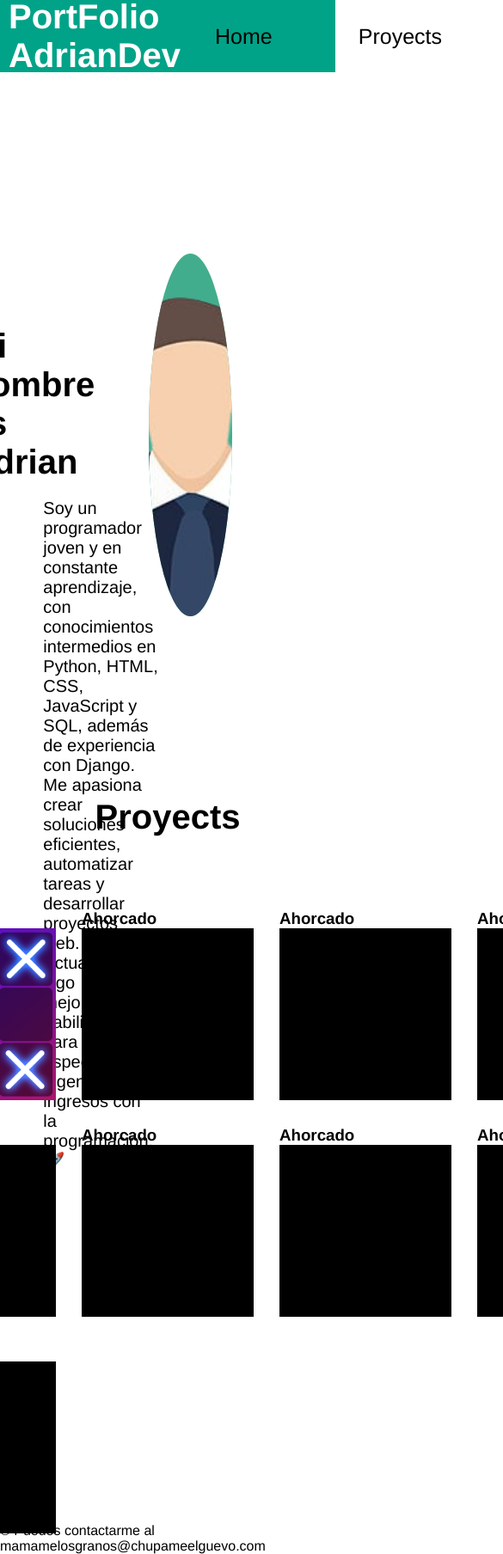
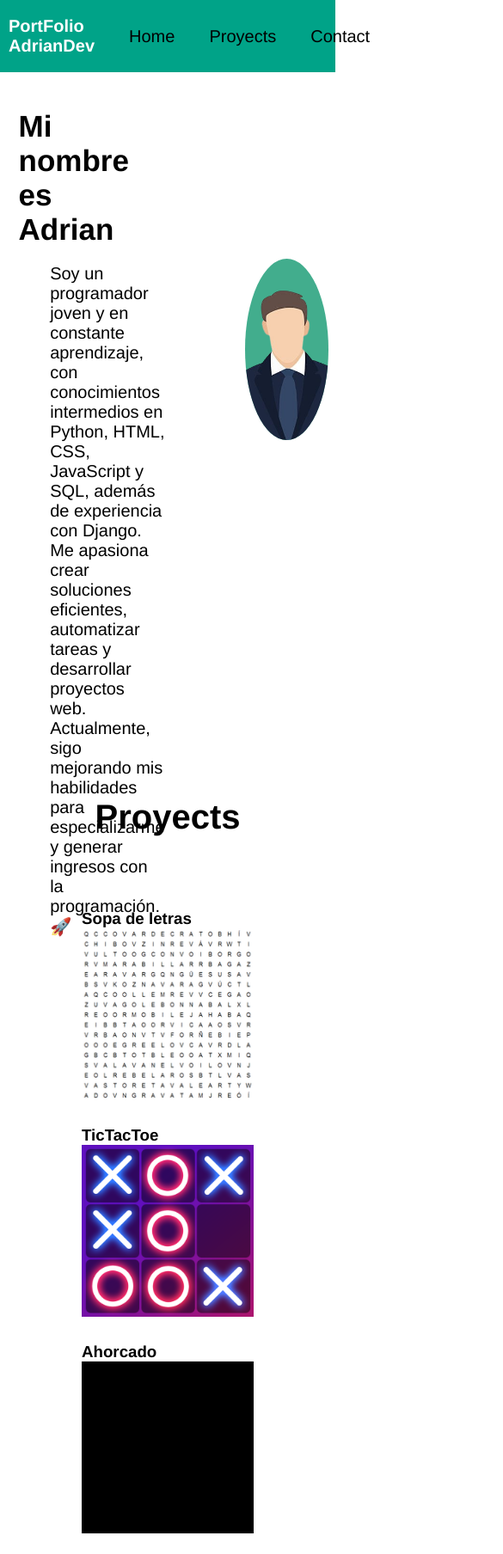
Before and after one commit to G3NIUS-FRM/PrimeraPaginaWeb, a plain HTML site: page index.html in a window 390 px wide. Shown: the top 1808 px of the page at 86% size, 585 px wide, since content can reach past the window. After the commit the page ends 1784 px from the top, so only its background shows below. Drawn offline with Linux system fonts and the light colour scheme.

Commit message:
Responsive

```diff
--- a/index.html
+++ b/index.html
@@ -47,51 +47,8 @@
                 <div class="img-proyects">
                 </div>
             </article>
-            <article>
-                <h3>Ahorcado</h3>
-                <div class="img-proyects">
-                </div>
-            </article>
-            <article>
-                <h3>Ahorcado</h3>
-                <div class="img-proyects">
-                </div>
-            </article>
-            <article>
-                <h3>Ahorcado</h3>
-                <div class="img-proyects">
-                </div>
-            </article>
-            <article>
-                <h3>Ahorcado</h3>
-                <div class="img-proyects">
-                </div>
-            </article>
-            <article>
-                <h3>Ahorcado</h3>
-                <div class="img-proyects">
-                </div>
-            </article>
-            <article>
-                <h3>Ahorcado</h3>
-                <div class="img-proyects">
-                </div>
-            </article>
-            <article>
-                <h3>Ahorcado</h3>
-                <div class="img-proyects">
-                </div>
-            </article>
-            <article>
-                <h3>Ahorcado</h3>
-                <div class="img-proyects">
-                </div>
-            </article>
-            <article>
-                <h3>Ahorcado</h3>
-                <div class="img-proyects">
-                </div>
-            </article>
+
+
 
         </div>
     </section>
--- a/style.css
+++ b/style.css
@@ -102,6 +102,56 @@ section{
     grid-template-columns: repeat(5, 1fr);
     gap: 30px;
 }
+@media screen and (max-width:768px) {
+    header h1{
+        font-size: 20px;
+    }
+    nav ul{
+        display: flex;
+        justify-content: start;
+        gap: 40px;
+
+    }
+    nav li{
+        font-size: 20px;
+    }
+    #Home{
+        display: flex;
+        justify-content: center;
+    }
+    .cirle{
+        right: 0px;
+        left:80px;
+        bottom: 100px;
+        height: 25%;
+    }
+    .cirle img{
+        height: 200px;
+    }
+    .cirle img:hover{
+        height: 250px;
+    }
+    .about_me{
+        left: 5%;
+        bottom: 30%;
+    }
+    .about_me h2{
+        font-size: 35px;
+    }
+    .about_me p{
+        font-size: 20px;
+        position: relative;
+        right: 35%;
+
+    }
+    .container-proyects{
+        grid-template-columns: repeat(1, 1fr);
+    }
+    footer{
+        display: none;
+    }
+
+}
 .img-proyects{
     width: 200px;
     height: 200px;
@@ -111,3 +161,8 @@ section{
     width: 200px;
     height: 200px;
 }
+footer{
+    width: 100%;
+    background-color: aquamarine;
+    height: 100px;
+}
```
